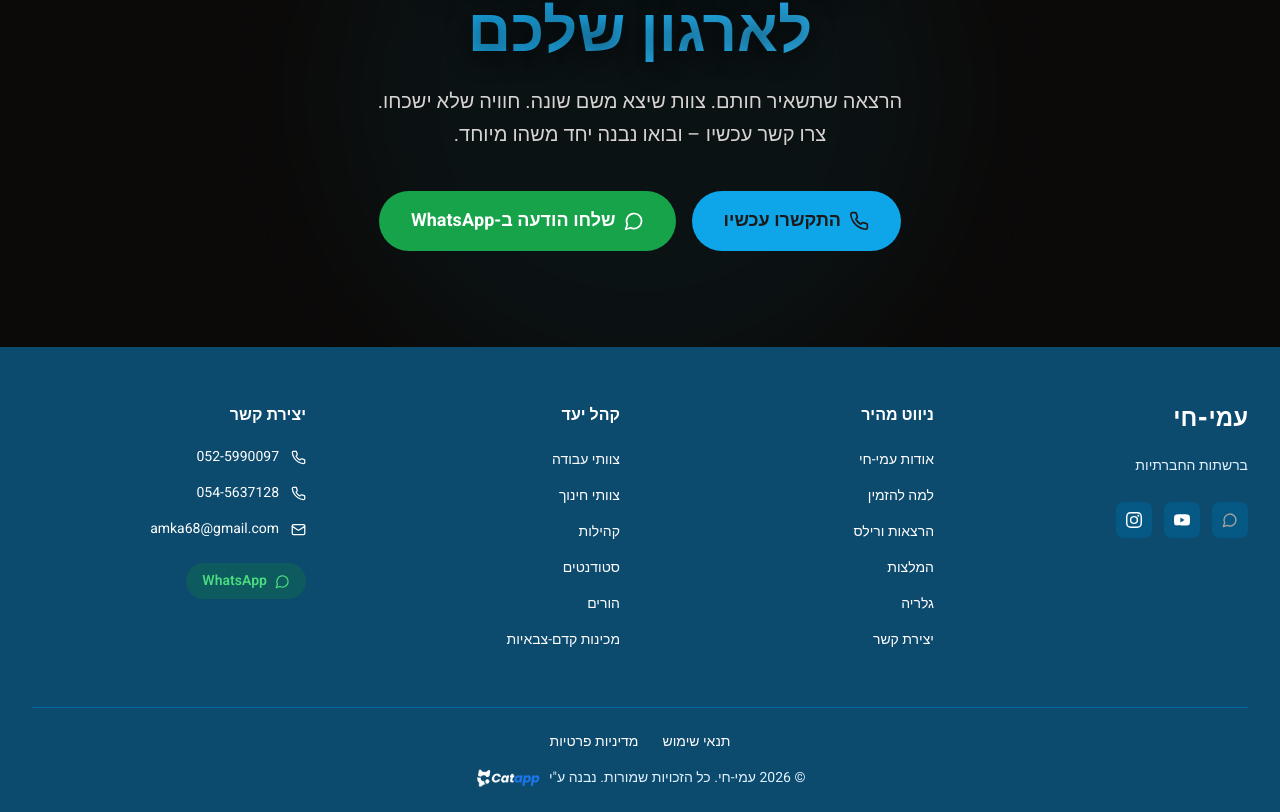
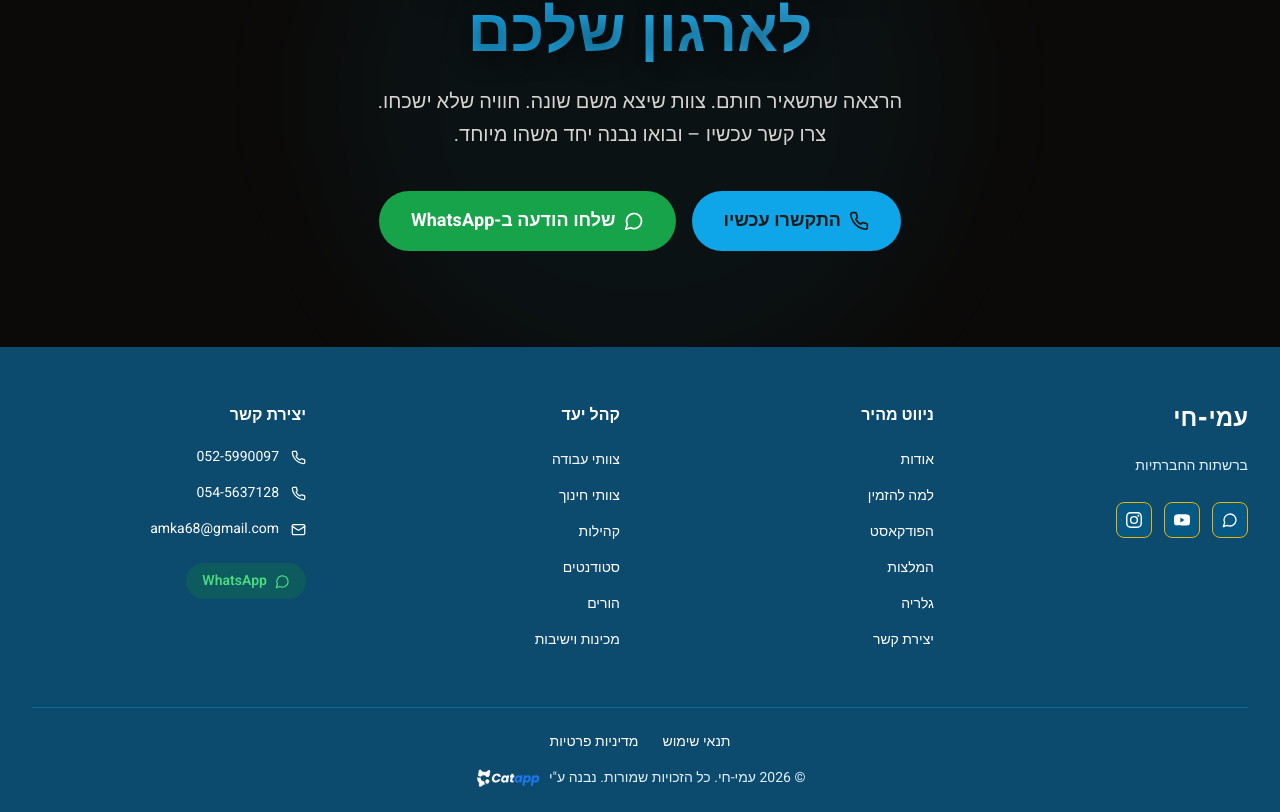
Before and after one commit to urlsab/ami-story, a React (Vite) app: page / in a window 1280 px wide. Shown: the part 8710-9522 px from the top of the page. Built offline with nearby package versions, Linux system fonts and the light colour scheme.

Commit message:
edit footer text and style

```diff
--- a/src/components/Footer.tsx
+++ b/src/components/Footer.tsx
@@ -87,16 +87,16 @@ export default function Footer() {
                 href="https://wa.me/9720525990097"
                 target="_blank"
                 rel="noopener noreferrer"
-                className="w-9 h-9 rounded-lg bg-sky-800 hover:bg-green-600 flex items-center justify-center transition-colors group"
+                className="w-9 h-9 rounded-lg bg-sky-800 hover:bg-green-600 flex items-center justify-center transition-colors group border border-yellow-500"
                 aria-label="WhatsApp"
               >
-                <MessageCircle className="text-stone-400 group-hover:text-white" size={16} />
+                <MessageCircle className="text-'white group-hover:text-white" size={16} />
               </a>
               <a
                 href="https://www.youtube.com/@%D7%A2%D7%9E%D7%A0%D7%95%D7%90%D7%9C%D7%A7%D7%A8%D7%95%D7%90%D7%A0%D7%99"
                 target="_blank"
                 rel="noopener noreferrer"
-                className="w-9 h-9 rounded-lg bg-sky-800 hover:bg-red-600 flex items-center justify-center transition-colors group"
+                className="w-9 h-9 rounded-lg bg-sky-800 hover:bg-red-600 flex items-center justify-center transition-colors group border border-yellow-500"
                 aria-label="YouTube"
               >
                 <YoutubeIcon size={16} />
@@ -105,7 +105,7 @@ export default function Footer() {
                 href="https://www.instagram.com/ami_karavani?igsh=bDNyeTJ0NnBxamk1"
                 target="_blank"
                 rel="noopener noreferrer"
-                className="w-9 h-9 rounded-lg bg-sky-800 hover:bg-gradient-to-br hover:from-purple-600 hover:to-pink-500 flex items-center justify-center transition-colors group"
+                className="w-9 h-9 rounded-lg bg-sky-800 hover:bg-gradient-to-br hover:from-purple-600 hover:to-pink-500 flex items-center justify-center transition-colors group border border-yellow-500"
                 aria-label="Instagram"
               >
                 <InstagramIcon size={16} />
@@ -118,9 +118,9 @@ export default function Footer() {
             <h4 className="text-white font-bold text-base mb-5">ניווט מהיר</h4>
             <ul className="space-y-3">
               {[
-                ['#about', 'אודות עמי-חי'],
+                ['#about', 'אודות'],
                 ['#why', 'למה להזמין'],
-                ['#videos', 'הרצאות ורילס'],
+                ['#videos', 'הפודקאסט'],
                 ['#testimonials', 'המלצות'],
                 ['#gallery', 'גלריה'],
                 ['#contact', 'יצירת קשר'],
@@ -147,7 +147,7 @@ export default function Footer() {
                 'קהילות',
                 'סטודנטים',
                 'הורים',
-                'מכינות קדם-צבאיות',
+                'מכינות וישיבות',
               ].map((item) => (
                 <li key={item}>
                   <span className="text-white text-sm">{item}</span>
```
